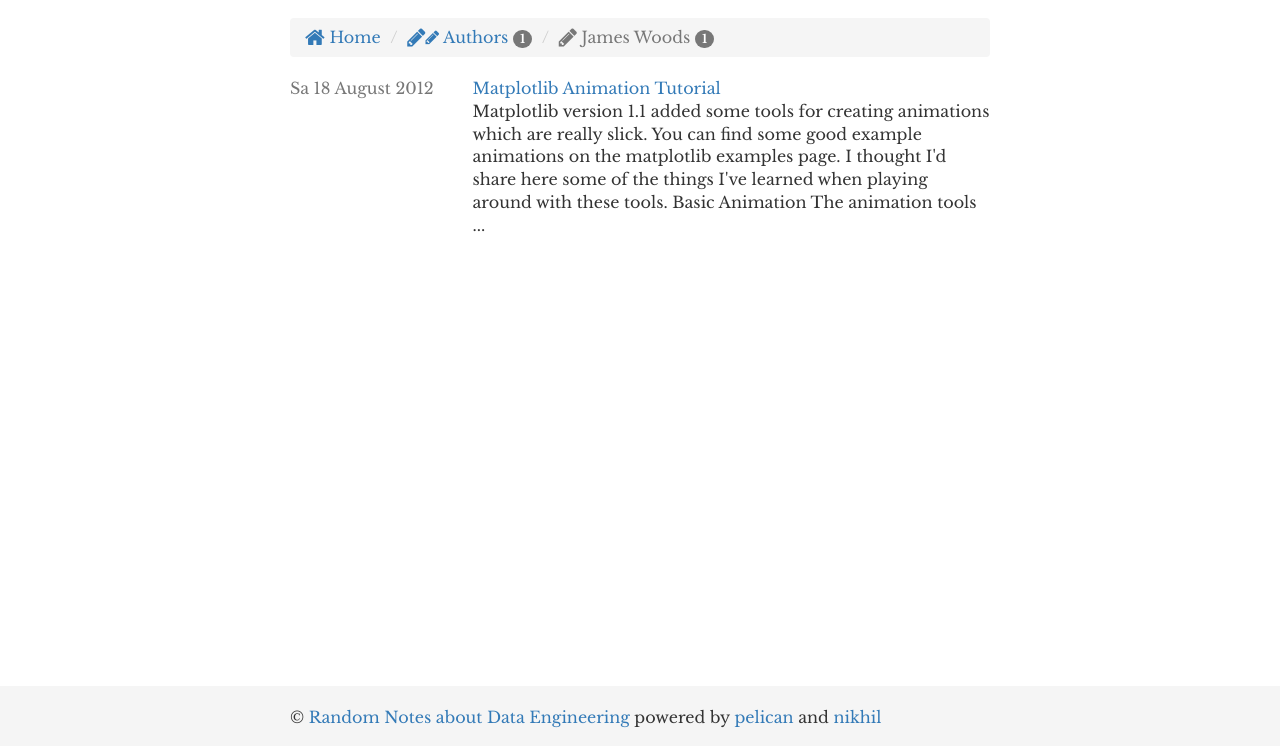
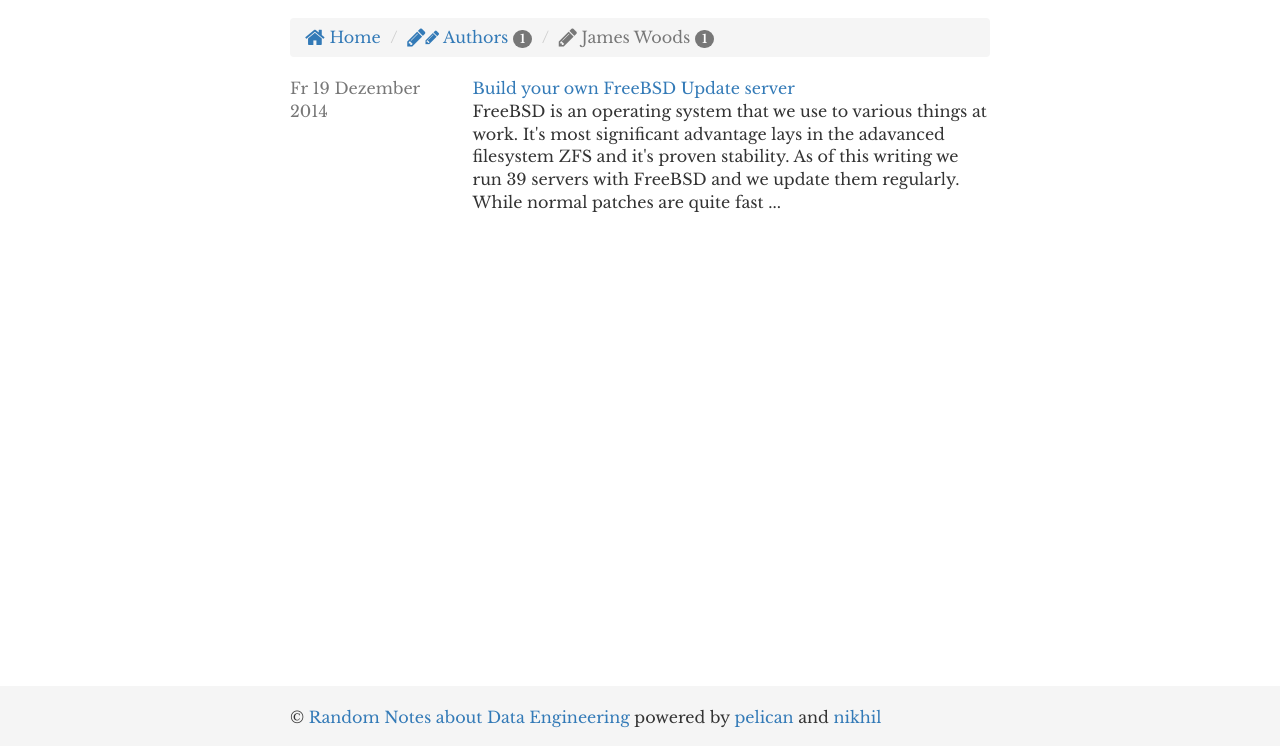
Before and after one commit to tkaymak/tkaymak.github.io, a plain HTML site: page author/james-woods.html in a window 1280 px wide. Shown: the part 54-803 px from the top of the page. Drawn offline with nearby package versions, Linux system fonts and the light colour scheme.

Commit message:
starting first post

```diff
--- a/author/james-woods.html
+++ b/author/james-woods.html
@@ -50,13 +50,13 @@
       </ol>
       <div class="row">
         <div class="col-sm-3">
-          <span class="text-muted">Sa 18 August 2012</span>
+          <span class="text-muted">Fr 19 Dezember 2014</span>
         </div>
         <div class="col-sm-9">
           <p>
-            <a href="/matplotlib-animation-tutorial.html" rel="bookmark" title="Permalink to Matplotlib Animation Tutorial">Matplotlib Animation Tutorial</a>
+            <a href="/freebsd-update-server.html" rel="bookmark" title="Permalink to Build your own FreeBSD Update server">Build your own FreeBSD Update server</a>
             <br/>
-            Matplotlib version 1.1 added some tools for creating animations which are really slick. You can find some good example animations on the matplotlib examples page. I thought I'd share here some of the things I've learned when playing around with these tools. Basic Animation The animation tools ...
+            FreeBSD is an operating system that we use to various things at work. It's most significant advantage lays in the adavanced filesystem ZFS and it's proven stability. As of this writing we run 39 servers with FreeBSD and we update them regularly. While normal patches are quite fast ...
           </p>
         </div>
       </div>
```
Also changed, not shown: archives.html (+2 -2 lines), category/misc.html (+3 -3 lines), index.html (+3 -3 lines).
